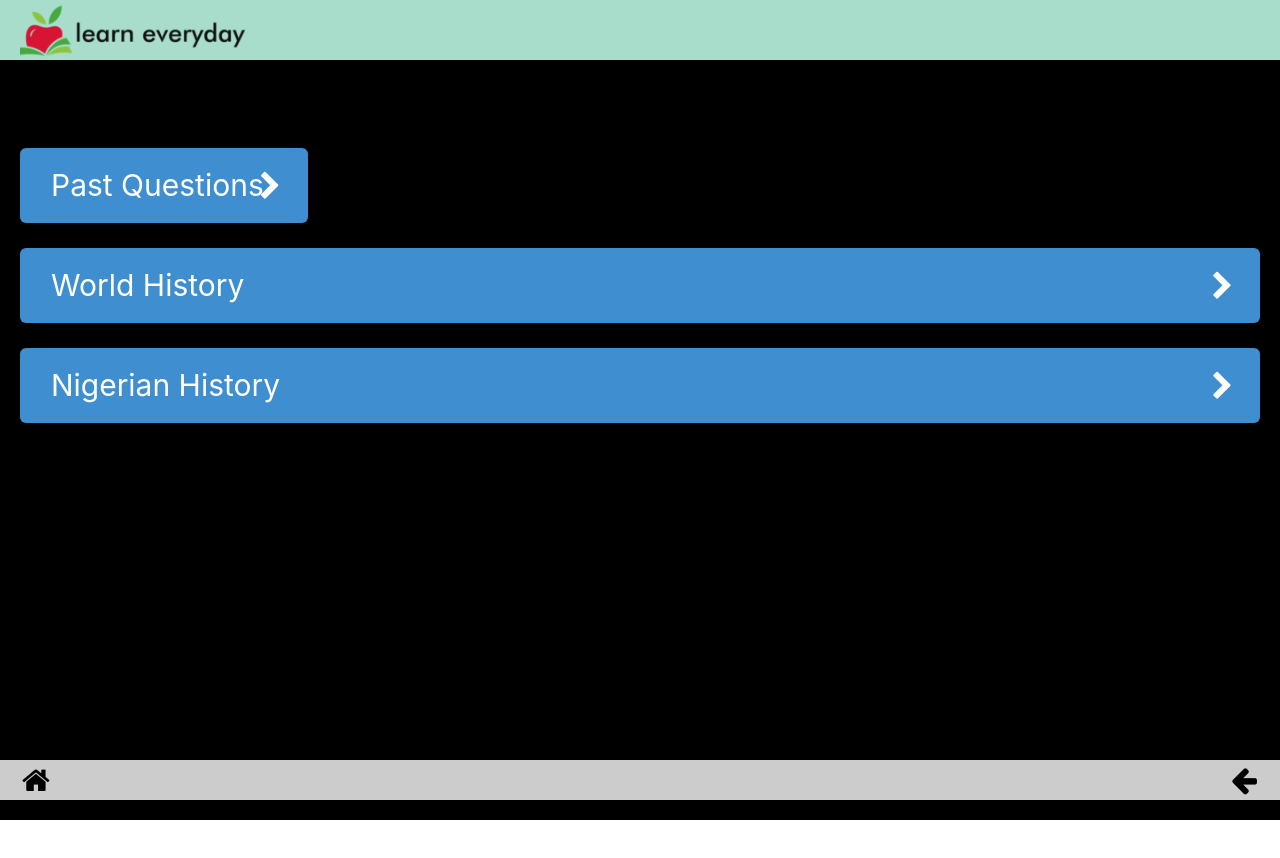
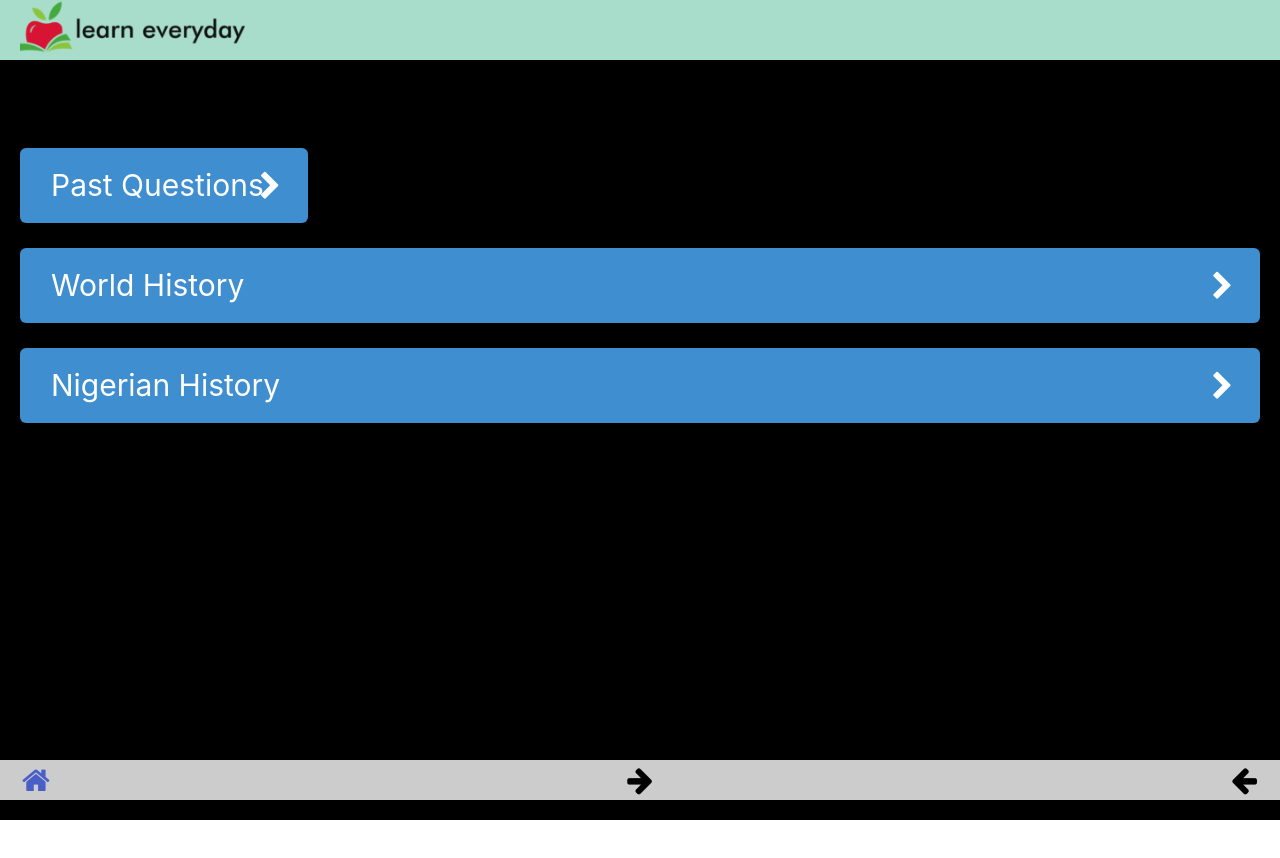
Before and after one commit to chidexebere/learn-everyday, a React (Create React App) app: page / in a window 1280 px wide. Shown: the top 858 px of the page. Built offline with nearby package versions, Linux system fonts and the light colour scheme.

Commit message:
using history from react router DOM

```diff
--- a/src/App.js
+++ b/src/App.js
@@ -1,5 +1,5 @@
 import React from "react";
-import { BrowserRouter, Route, Link, Switch } from "react-router-dom";
+import { BrowserRouter, Route, Switch, Link } from "react-router-dom";
 import "./styles/App.scss";
 import Home from "./pages/home";
 import Footer from "./layout/Footer";
@@ -8,8 +8,8 @@ import List from "./pages/list";
 import Quiz from "./pages/quiz";
 import Select from "./pages/select";
 import Icon from "./elements/Icon";
-import Header from "./layout/Header";
-import Logo from "./components/Logo";
+// import Header from "./layout/Header";
+// import Logo from "./components/Logo";
 
 function App(props) {
 	console.log(props);
@@ -30,16 +30,30 @@ function App(props) {
 				{/* <Header type="default">{header}</Header> */}
 				<div className="main">
 					<Switch>
-						<Route path="/" exact component={Home} />
-						<Route path="/type" exact component={Type} />
-						<Route path="/list" exact component={List} />
-						<Route path="/quiz" exact component={Quiz} />
-						<Route path="/select" exact component={Select} />
+						{/* <Route path="/" exact component={Home} /> */}
+						<Route path="/" exact>
+							<Home />
+						</Route>
+						<Route path="/type" exact>
+							<Type />
+						</Route>
+						<Route path="/list" exact>
+							<List />
+						</Route>
+						<Route path="/quiz" exact>
+							<Quiz />
+						</Route>
+						<Route path="/select" exact>
+							<Select />
+						</Route>
 					</Switch>
 				</div>
 
 				<Footer>
-					<Icon type="iconButton" fontType="fa fa-home" />
+					<Link to="/">
+						<Icon type="iconButton" fontType="fa fa-home" />
+					</Link>
+					<Icon type="iconButton" fontType="fa fa-arrow-right" />
 					<Icon type="iconButton" fontType="fa fa-arrow-left" />
 				</Footer>
 			</div>
--- a/src/pages/home.js
+++ b/src/pages/home.js
@@ -11,12 +11,14 @@ const Home = (props) => {
 	return (
 		<div className="home">
 			<Header type="default">
-				<Logo />
+				<Link to="/">
+					<Logo />
+				</Link>
 			</Header>
 
 			<h2 className="home__title">Select Quiz</h2>
 			<div className="buttons">
-				<Link to="/list">
+				<Link to="/type">
 					<Button text="Past Questions" type="buttonTitle">
 						<Icon fontType="fa fa-chevron-right" />
 					</Button>
--- a/src/pages/list.js
+++ b/src/pages/list.js
@@ -1,4 +1,6 @@
 import React from "react";
+import { Link } from "react-router-dom";
+
 import Button from "../elements/Button";
 import Icon from "../elements/Icon";
 
@@ -7,9 +9,11 @@ const List = () => {
 		<div className="list">
 			<h2 className="home__title">Select Question</h2>
 			<div className="buttons">
-				<Button type="buttonTitle" text="Math">
-					<Icon fontType="fa fa-chevron-right" />
-				</Button>
+				<Link to="/quiz">
+					<Button type="buttonTitle" text="Math">
+						<Icon fontType="fa fa-chevron-right" />
+					</Button>
+				</Link>
 				<Button type="buttonTitle" text="English">
 					<Icon fontType="fa fa-chevron-right" />
 				</Button>
--- a/src/pages/select.js
+++ b/src/pages/select.js
@@ -1,14 +1,25 @@
 import React from "react";
+import { useHistory } from "react-router-dom";
 
 const Select = () => {
+	const history = useHistory();
+
+	const handleChange = (value) => {
+		// history.push(`/?year=${value}`);
+		history.push(`/${value}`);
+	};
+
 	return (
 		<div className="selectYear">
 			<div className="container">
 				<div className="control">
 					<div className="select is-large">
-						<select className="is-focused">
+						<select
+							className="is-focused"
+							onChange={(event) => handleChange(event.target.value)}
+						>
 							<option>Select year</option>
-							<option>With options</option>
+							<option value="list">2010</option>
 						</select>
 					</div>
 				</div>
--- a/src/pages/type.js
+++ b/src/pages/type.js
@@ -1,4 +1,6 @@
 import React from "react";
+import { Link } from "react-router-dom";
+
 import Button from "../elements/Button";
 import Icon from "../elements/Icon";
 
@@ -6,9 +8,11 @@ const Type = () => {
 	return (
 		<div className="home">
 			<h2 className="home__title">Select Quiz Type</h2>
-			<Button type="buttonTitle" text="WAEC">
-				<Icon fontType="fa fa-chevron-right" />
-			</Button>
+			<Link to="/select">
+				<Button type="buttonTitle" text="WAEC">
+					<Icon fontType="fa fa-chevron-right" />
+				</Button>
+			</Link>
 			<Button type="buttonTitle" text="JAMB">
 				<Icon fontType="fa fa-chevron-right" />
 			</Button>
```
